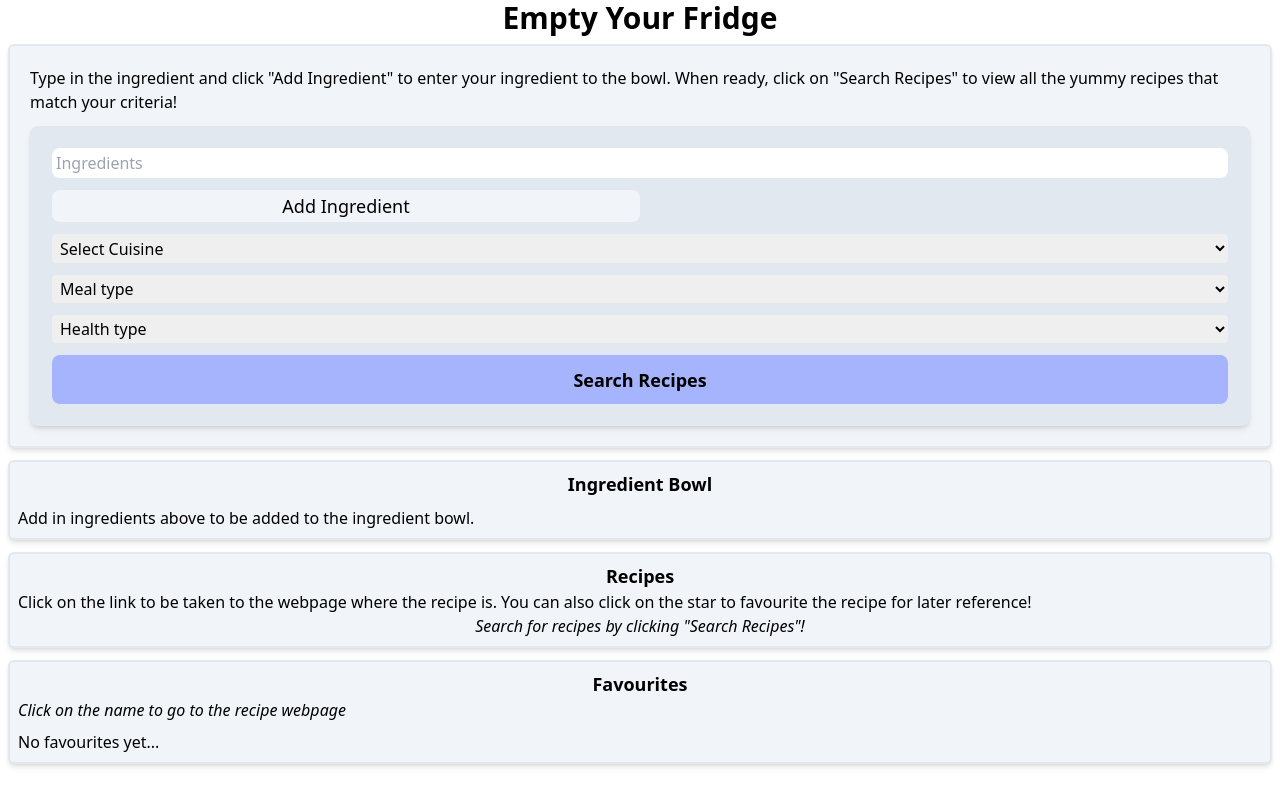
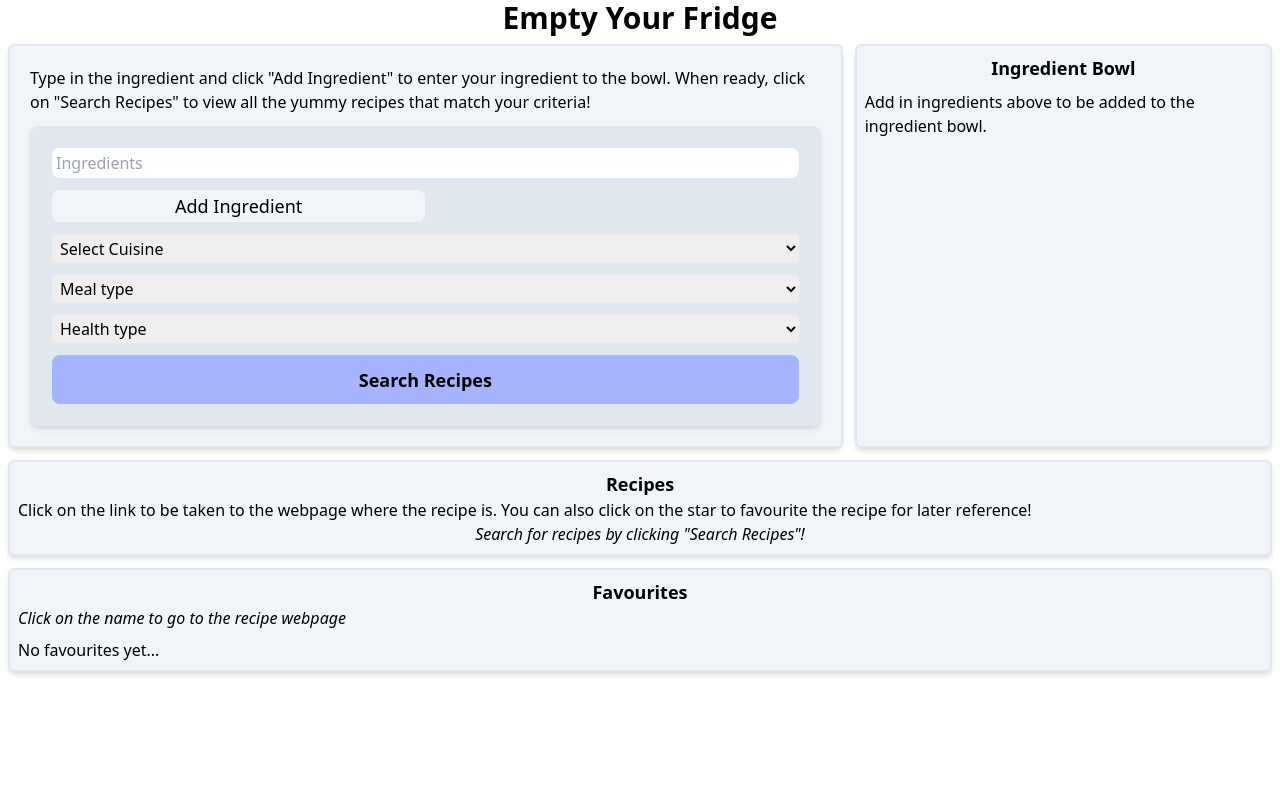
Before and after one commit to TheBigBookMan/Empty-Your-Fridge, a React (Create React App) app in the folder empty-your-fridge/: page / in a window 1280 px wide. Built offline with nearby package versions, Linux system fonts and the light colour scheme.

Commit message:
added in medium page responsivness

```diff
--- a/empty-your-fridge/src/App.js
+++ b/empty-your-fridge/src/App.js
@@ -8,11 +8,6 @@ import Recipes from "./components/Recipes/Recipes";
 import Favourites from "./components/Favourites/Favourites";
 
 function App() {
-  //TODO ingredientsArr needs to be passed into the Recipes component where it can be added to local storage and searched in the fetch call
-
-  // TODO Create a state array that holds the selection criteria of cuisine, meal, health and pass props into ingredients to get values
-  //TODO and then into recipes so can api call
-
   return (
     <div className="font-Montserrat">
       <header className="text-center">
@@ -21,13 +16,14 @@ function App() {
       <main className="flex flex-col gap-3 p-2 h-full">
         <IngredientProvider>
           <RecipeProvider>
-            <Ingredients />
             <FavouriteProvider>
-              <div className="flex flex-col gap-3">
+              <div className="flex flex-col gap-3 md:flex-row ">
+                <Ingredients />
+
                 <Bowl />
+              </div>
+              <Recipes />
 
-                <Recipes />
-              </div>
               <div className="">
                 <Favourites />
               </div>
--- a/empty-your-fridge/src/components/Bowl/Bowl.js
+++ b/empty-your-fridge/src/components/Bowl/Bowl.js
@@ -2,14 +2,10 @@ import React from "react";
 import { useIngredientContext } from "../../utils/IngredientsContext";
 import { AiOutlineClose } from "react-icons/ai";
 
-//TODO need to make the X buttons highlight red on hover and then onClick will remove the ingredients from the ingredients arr
-
-// TODO change the fontawesome icon into the react icons
-
 const Bowl = () => {
   const { ingredients, removeIngredient } = useIngredientContext();
   return (
-    <div className="flex flex-col gap-2 border-solid border-2 border-slate-200 rounded-md bg-slate-100 shadow-md p-2">
+    <div className="flex flex-col gap-2 md:w-2/6 border-solid border-2 border-slate-200 rounded-md bg-slate-100 shadow-md p-2">
       <h1 className="text-center font-bold text-lg">Ingredient Bowl</h1>
       {ingredients.length === 0 ? (
         <p>Add in ingredients above to be added to the ingredient bowl.</p>
--- a/empty-your-fridge/src/components/Favourites/Favourites.js
+++ b/empty-your-fridge/src/components/Favourites/Favourites.js
@@ -1,10 +1,6 @@
 import React from "react";
 import { useFavouriteContext } from "../../utils/FavouritesContext";
 import { AiOutlineClose } from "react-icons/ai";
-
-//TODO can have the array of ingredients prop handed through and loop through and add them to local storage as a history to click on so that users can quick add to the bowl
-
-//TODO add i the react icons for the cancel
 
 const Favourites = () => {
   const { favourites, removeFavourite } = useFavouriteContext();
--- a/empty-your-fridge/src/components/Ingredients/Ingredients.js
+++ b/empty-your-fridge/src/components/Ingredients/Ingredients.js
@@ -31,6 +31,7 @@ const Ingredients = () => {
   };
 
   //! NEED TO MAKE SURE THAT USERS CANT INPUT EMPTY ""
+  //! MEED TP MAKE SURE USERS CANT PUT IN DOUBLE INGREDIENTS
   const handleIngredientInput = (e) => {
     const { target } = e;
     const inputValue = target.value;
@@ -56,7 +57,7 @@ const Ingredients = () => {
   };
 
   return (
-    <div className="flex flex-col gap-3 border-solid border-2 border-slate-200 rounded-md bg-slate-100 shadow-md p-5">
+    <div className="flex flex-col gap-3 md:w-4/6 border-solid border-2 border-slate-200 rounded-md bg-slate-100 shadow-md p-5">
       <h3>
         Type in the ingredient and click "Add Ingredient" to enter your
         ingredient to the bowl. When ready, click on "Search Recipes" to view
```
Also changed, not shown: empty-your-fridge/src/components/Recipes/Recipes.js (+1 -7 lines).
